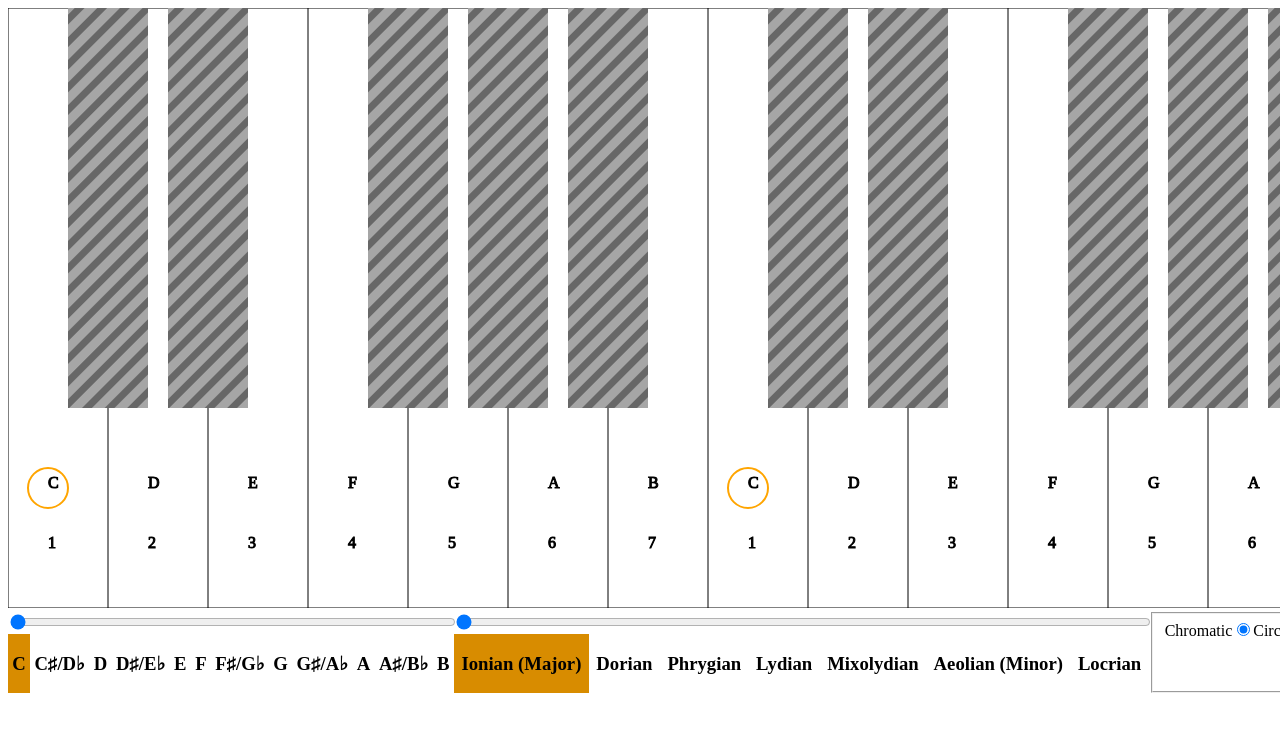
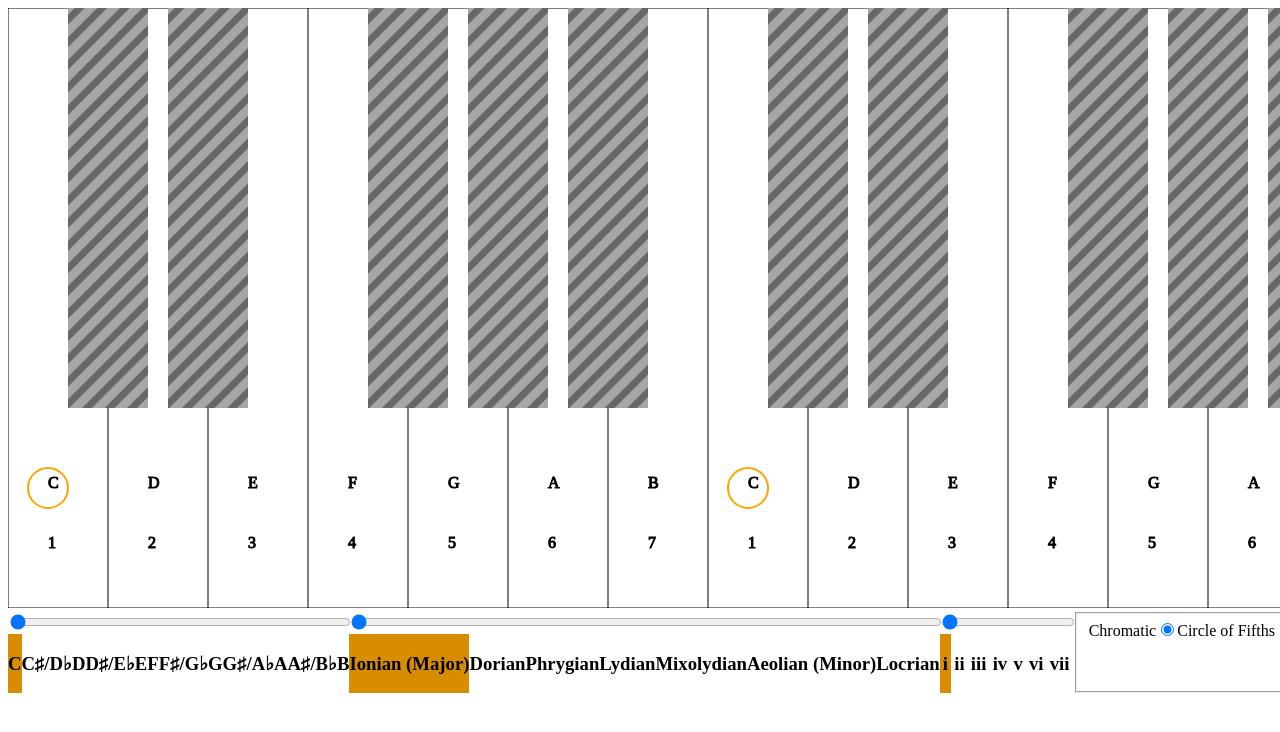
Before and after one commit to mikefooks/diatonish, a React app: page / in a window 1280 px wide. Shown: the top 732 px of the page. Built offline with nearby package versions, Linux system fonts and the light colour scheme.

Commit message:
roughed in the chord control slider.

```diff
--- a/src/App.js
+++ b/src/App.js
@@ -4,13 +4,13 @@ import { Map } from "immutable";
 
 // config and utilities.
 import { defaultOctaves, defaultState } from "./config";
-import { modeNames,
-         getScale } from "./lib/Theory";
+import { getScale } from "./lib/Theory";
 
 // components
 import SvgKeybed from "./components/SvgKeybed";
 import RootControls from "./components/RootControls";
 import ModeControls from "./components/ModeControls";
+import ChordControls from "./components/ChordControls";
 import { DisplayModeToggle,
          RootOnBottomToggle } from "./components/DisplayControls";
 
@@ -47,6 +47,17 @@ const App = (props) => {
     setState(newState);
   }
 
+  function updateChord(newChord) {
+    let newState = state.merge({
+      activeChord: newChord
+    });
+
+    setState(newState);
+  }
+
+  // Handlers for display option controls.
+
+  // "root display mode" refers to chromatic/circle of fifths
   function toggleRootDisplay(val) {
     setState(state.set("rootDisplayMode", val));
   }
@@ -61,12 +72,19 @@ const App = (props) => {
                  activeKeys={ state.get("activeKeys") }
                  rootOnBottom={ state.get("rootOnBottom") } />
       <div id="controlSliders">
+        <div>
         <RootControls rootDisplayMode={ state.get("rootDisplayMode") }
                       activeValue={ state.get("activeRoot") }
                       changeHandler={ updateRoot } />
-        <ModeControls values={ modeNames }
-                      activeValue={ state.get("activeMode") }
+        </div>
+        <div>
+        <ModeControls activeMode={ state.get("activeMode") }
                       changeHandler={ updateMode } />
+        </div>
+        <div>
+        <ChordControls activeChord={ state.get("activeChord") }
+                       changeHandler={ updateChord } />
+        </div>
         { /* display controls */ }
         <DisplayModeToggle changeHandler={ toggleRootDisplay } />
         <RootOnBottomToggle changeHandler={ toggleRootOnBottom } />
--- /dev/null
+++ b/src/components/ChordControls.js
@@ -0,0 +1,39 @@
+import React from "react";
+
+
+import { chordNumerals } from "../lib/Theory";
+
+const majorChordQualities = [0, 1, 1, 0, 0, 1, 2];
+
+const ChordControls = (props) => {
+  let { activeChord, changeHandler } = props;
+
+  let displayPanes = chordNumerals.map((val, idx) => {
+    let active = idx == activeChord ? "active" : "";
+    let classes = `displayPane ${active}`.trimEnd();
+
+    return (
+      <div className={ classes }
+           onClick={ () => changeHandler(idx) }>
+        <h3>
+          { val }
+        </h3>
+      </div>
+    );
+  });
+
+  return (
+    <div className={ "chordControls" }>
+      <input type="range"
+              min="0"
+              max={ chordNumerals.length - 1 }
+              value={ activeChord }
+              onChange={ (evt) => changeHandler(evt.target.valueAsNumber) }/>
+      <div className="displayPanes">
+        { displayPanes }
+      </div>
+    </div>
+  );
+};
+
+export default ChordControls;
--- a/src/components/ModeControls.js
+++ b/src/components/ModeControls.js
@@ -1,11 +1,13 @@
 import React from "react";
 
 
+import { modeNames } from "../lib/Theory";
+
 const ModeControls = (props) => {
-  let { values, activeValue, changeHandler } = props;
+  let { activeMode, changeHandler } = props;
 
-  let displayPanes = values.map((val, idx) => {
-    let active = idx == activeValue ? "active" : "";
+  let displayPanes = modeNames.map((val, idx) => {
+    let active = idx == activeMode ? "active" : "";
     let classes = `displayPane ${active}`.trimEnd();
 
     return (
@@ -22,8 +24,8 @@ const ModeControls = (props) => {
     <div className={ "modeControls" }>
       <input type="range"
              min="0"
-             max={ values.length - 1 }
-             value={ activeValue }
+             max={ modeNames.length - 1 }
+             value={ activeMode }
              onChange={ (evt) => changeHandler(evt.target.valueAsNumber) } >
       </input>
       <div className="displayPanes">
@@ -33,10 +35,4 @@ const ModeControls = (props) => {
   );
 };
 
-const ModeDisplay = (props) => {
-  return <div className="modeDisplay">
-    <h2>{ props.activeMode }</h2>
-  </div>;
-}
-
 export default ModeControls;
--- a/src/components/RootControls.js
+++ b/src/components/RootControls.js
@@ -34,7 +34,6 @@ const RootControls = (props) => {
     );
   });
 
-  // Remember to change className
   return (
     <div className={ "rootControls" }>
       <input type="range"
--- a/src/config.js
+++ b/src/config.js
@@ -9,6 +9,7 @@ const defaultState = {
   // scale & chord state
   activeRoot: 0,
   activeMode: 0,
+  activeChord: 0,
   activeKeys: getScale(defaultOctaves, 0, 0)
 };
 
--- a/src/styles.css
+++ b/src/styles.css
@@ -48,3 +48,15 @@ path.inactive {
 .modeControls .displayPane.active {
   background-color: rgb(216, 140, 0);
 }
+
+.chordControls {
+  flex-grow: 1;
+}
+
+.chordControls .displayPane {
+  flex-grow: 1;
+}
+
+.chordControls .displayPane.active {
+  background-color: rgb(216, 140, 0);
+}
```
Also changed, not shown: src/lib/Theory.js.
